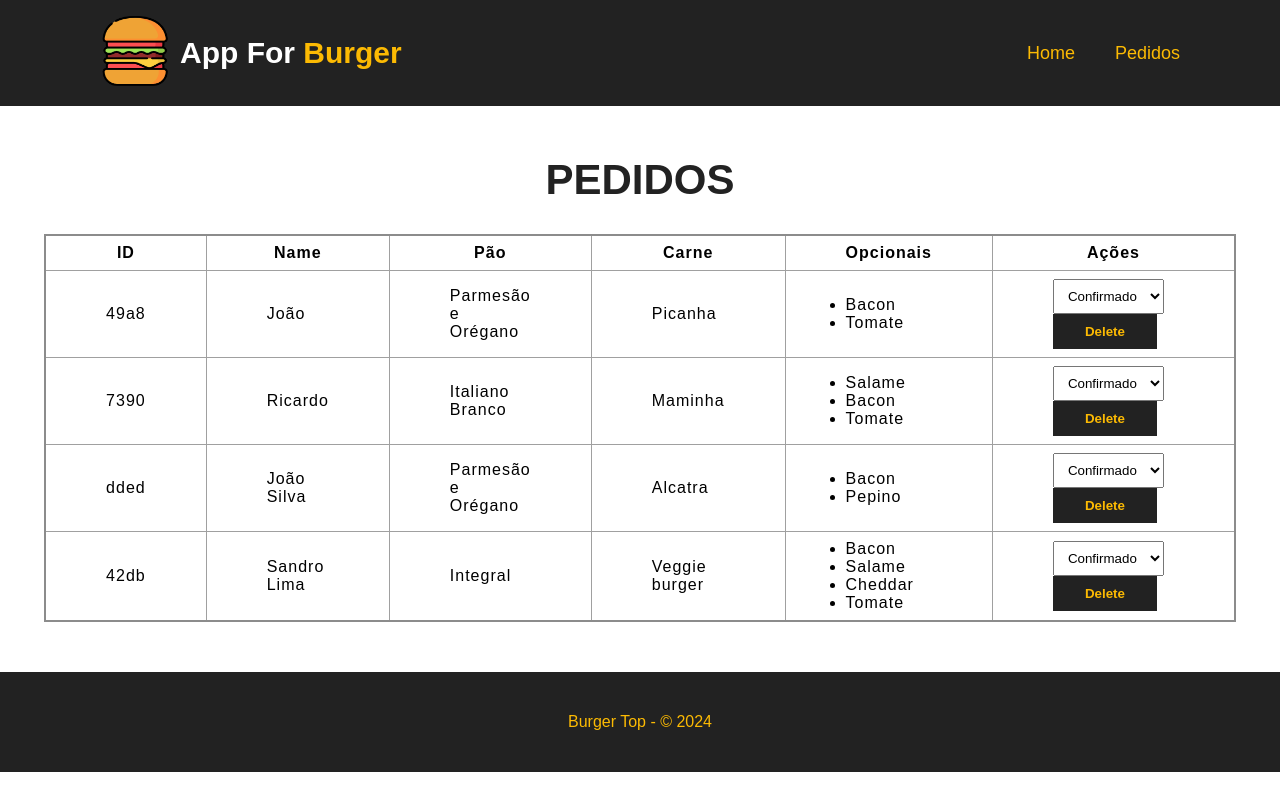
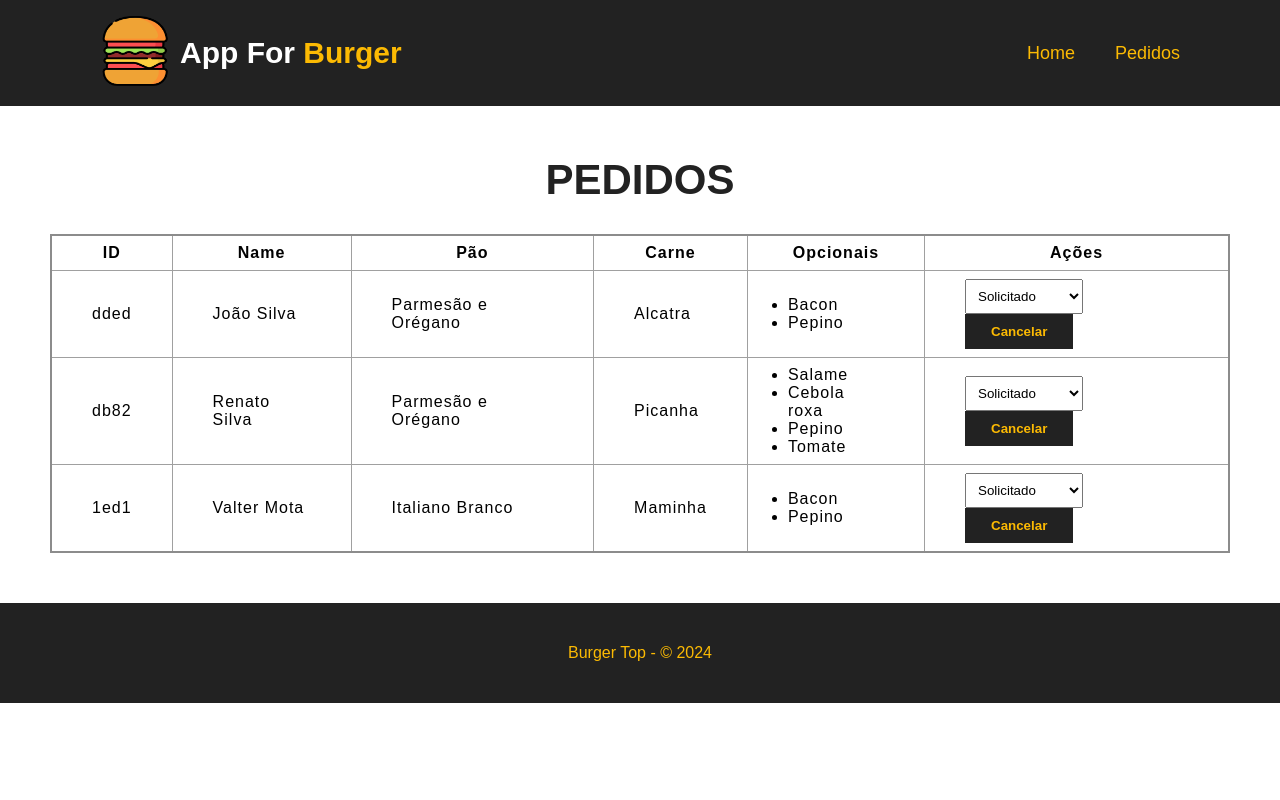
Before and after one commit to romatorres/projeto_burger, a Vue app: page /pedidos in a window 1280 px wide. Built offline with nearby package versions, Linux system fonts and the light colour scheme; data requests are answered from the project's data file.

Commit message:
delete burgers

```diff
--- a/db/db.json
+++ b/db/db.json
@@ -79,29 +79,6 @@
   ],
   "burgers": [
     {
-      "id": "49a8",
-      "nome": "João",
-      "pao": "Parmesão e Orégano",
-      "carne": "Picanha",
-      "opcionais": [
-        "Bacon",
-        "Tomate"
-      ],
-      "status": "Solicitado"
-    },
-    {
-      "id": "7390",
-      "nome": "Ricardo",
-      "pao": "Italiano Branco",
-      "carne": "Maminha",
-      "opcionais": [
-        "Salame",
-        "Bacon",
-        "Tomate"
-      ],
-      "status": "Solicitado"
-    },
-    {
       "id": "dded",
       "nome": "João Silva",
       "pao": "Parmesão e Orégano",
@@ -113,15 +90,26 @@
       "status": "Solicitado"
     },
     {
-      "id": "42db",
-      "nome": "Sandro Lima",
-      "pao": "Integral",
-      "carne": "Veggie burger",
+      "id": "db82",
+      "nome": "Renato Silva",
+      "pao": "Parmesão e Orégano",
+      "carne": "Picanha",
+      "opcionais": [
+        "Salame",
+        "Cebola roxa",
+        "Pepino",
+        "Tomate"
+      ],
+      "status": "Solicitado"
+    },
+    {
+      "id": "1ed1",
+      "nome": "Valter Mota",
+      "pao": "Italiano Branco",
+      "carne": "Maminha",
       "opcionais": [
         "Bacon",
-        "Salame",
-        "Cheddar",
-        "Tomate"
+        "Pepino"
       ],
       "status": "Solicitado"
     }
--- a/src/components/Banner.vue
+++ b/src/components/Banner.vue
@@ -1,6 +1,6 @@
 <template>
     <div class="main_banner">
-        <h1>App For Burger!! Um app para Hamburgerias, descomplicado e inteligente!</h1>
+        <h1>Um app para Hamburgerias, descomplicado e inteligente!</h1>
     </div>
 </template>
 
@@ -13,8 +13,8 @@ export default {
 <style scoped>
 .main_banner{
     background-image: url('/public/img/burger.jpg');
-    background-position: 0 -310px;
     background-size: cover;
+    background-repeat: no-repeat;
     height: 500px;
     display: flex;
     align-items: center;
--- a/src/components/Dashboard.vue
+++ b/src/components/Dashboard.vue
@@ -23,10 +23,11 @@
                         </ul>
                     </td>
                     <td>
-                        <select>
-                            <option value="confirmado">Confirmado</option>
+                        <select name="status" id="status">
+
+                            <option v-for="s in status" :key="s.id" value="s.tipo">{{ s.tipo }}</option>
                         </select>
-                        <button class="btn-table">Delete</button>
+                        <button class="btn-table" @click="deleteBurger(burger.id)">Cancelar</button>
                     </td>
                 </tr>
             </tbody>
@@ -51,7 +52,23 @@ export default {
             const data = await req.json()
 
             this.burgers = data
-        }
+
+            this.getStatus()
+        },
+        async getStatus(){
+                const req = await fetch('http://localhost:3000/status')
+
+                const data = await req.json()
+
+                this.status = data
+            },
+            async deleteBurger(id){
+                const req = await fetch(`http://localhost:3000/burgers/${id}`, {method: 'DELETE'})
+
+                const res = await req.json()
+
+                this.getPedidos()
+            }
     },
     mounted(){
         this.getPedidos()
@@ -72,14 +89,14 @@ table {
 th,
 td {
   border: 1px solid rgb(160 160 160);
-  padding: 8px 60px;
+  padding: 8px 40px;
 }
 .btn-table{
     background-color: #222;
     color: #fcba03;
     font-weight: bold;
     border: solid 2px #222;
-    padding: 8px 30px;
+    padding: 8px 24px;
     cursor: pointer;
     transition: .5s;
 }
@@ -88,7 +105,7 @@ td {
     color: #222
 }
 select{
-    padding: 8px 10px;
-    margin-right: 10px;
+    padding: 8px 8px;
+    margin-right: 8px;
 }
 </style>
```
